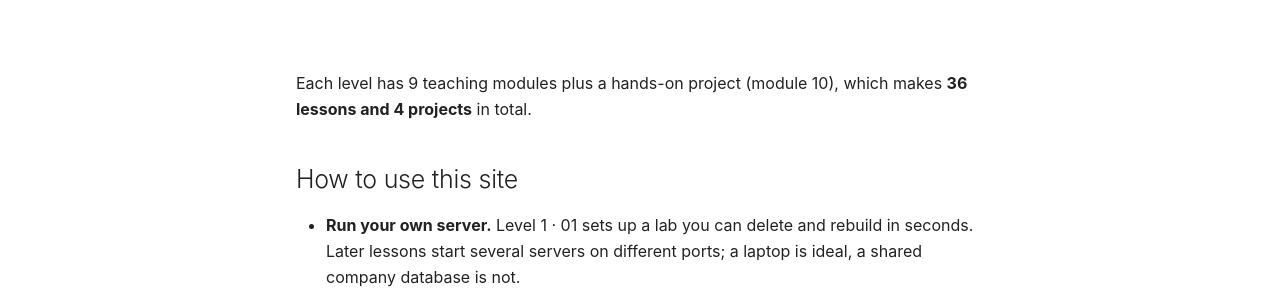
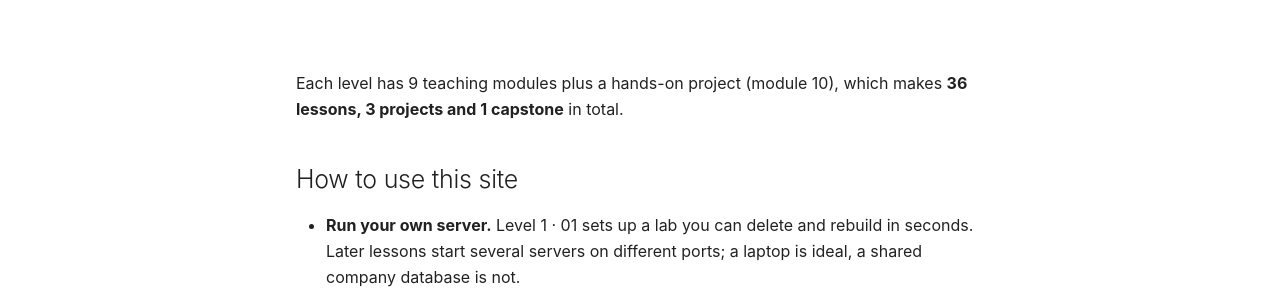
Before and after one commit to SIGILIPELLI/mongodb-mastery-path, an MkDocs documentation site: the page built from docs/index.md, in a window 1280 px wide and 900 px high, scrolled down 1284 px. Shown: the part 187-479 px from the top of the window. Built offline with MkDocs 1.6.1 and Material for MkDocs 9.7.7, drawn with Linux system fonts in a browser that asks for light colours; comment, search, counter and statistics services are not loaded.

Commit message:
Course description and counts state lessons, projects and capstone from the registry
Co-Authored-By: Claude Sonnet 5.5 <noreply@anthropic.com>

```diff
--- a/docs/index.md
+++ b/docs/index.md
@@ -1,6 +1,6 @@
 ---
 title: "Free MongoDB Course: Documents, CRUD, Data Modeling, Indexes, Aggregation, Transactions, Replica Sets, Sharding and Operations"
-description: "Free MongoDB course: 36 lessons and 4 projects run on MongoDB 9.0 — BSON, CRUD, schema design, indexes, aggregation, transactions, replication, sharding, security."
+description: "Free MongoDB course: 36 lessons, 3 projects and 1 capstone run on MongoDB 9.0 — BSON, CRUD, schema design, indexes, aggregation, transactions, replication, sharding, security."
 ---
 
 # MongoDB Mastery Path
@@ -55,7 +55,7 @@ can never be split, and how a former primary decides which of its writes to thro
 | **3 · Aggregation & Application Features** | Pipelines, joins, analytics, transactions, change streams, geo, text | 10 | Build reporting, real-time and transactional features |
 | **4 · Operations & Production** | Replication, concerns, sharding, security, backups, monitoring, tuning | 10 | Run MongoDB in production and recover when things go wrong |
 
-Each level has 9 teaching modules plus a hands-on project (module 10), which makes **36 lessons and 4 projects** in total.
+Each level has 9 teaching modules plus a hands-on project (module 10), which makes **36 lessons, 3 projects and 1 capstone** in total.
 
 ## How to use this site
 
```
